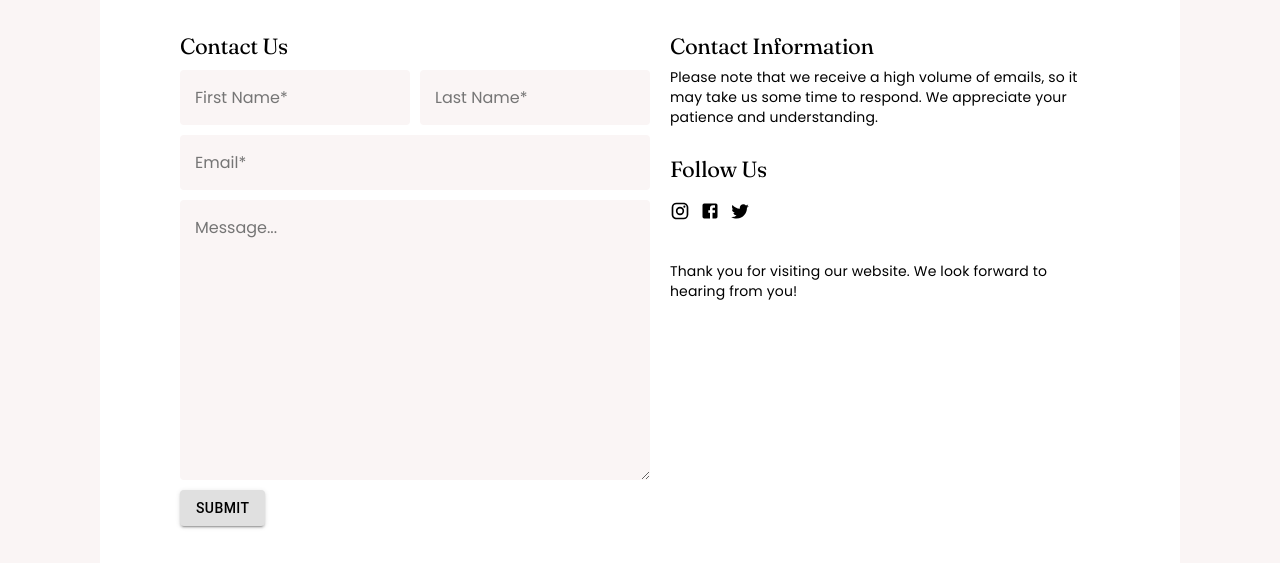
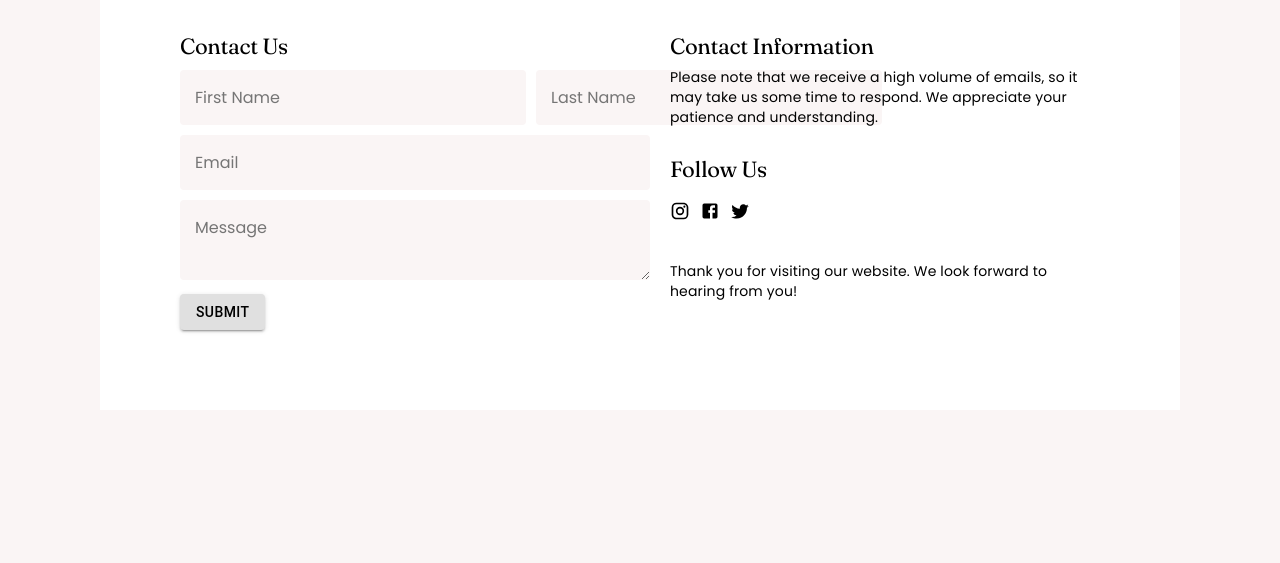
Before and after one commit to mauricetjmurphy/gbs-frontend, a React (Create React App) app: page /support in a window 1280 px wide. Shown: the part 237-800 px from the top of the page. Built offline with nearby package versions, Linux system fonts and the light colour scheme; no server answers.

Commit message:
Add formik contact form

```diff
--- a/src/components/Footer/SignUpForm.tsx
+++ b/src/components/Footer/SignUpForm.tsx
@@ -26,7 +26,7 @@ export const SignUpForm: React.FC<SignUpFormProps> = ({ setOpen }) => {
       fetch(`${API_URL}/signup`, {
         method: "POST",
         headers: { "Content-Type": "application/json" },
-        body: JSON.stringify({ email: values.email }),
+        body: JSON.stringify({ email: values.email.toLowerCase() }),
       })
         .then((response) => response.json())
         .then(() => {
@@ -48,7 +48,7 @@ export const SignUpForm: React.FC<SignUpFormProps> = ({ setOpen }) => {
           name="email"
           onChange={formik.handleChange}
           onBlur={formik.handleBlur}
-          value={formik.values.email.toLowerCase()}
+          value={formik.values.email}
         />
         {formik.touched.email && formik.errors.email ? (
           <div style={signUpFormStyles.error}>{formik.errors.email}</div>
--- a/src/features/legal/components/ContactForm.tsx
+++ b/src/features/legal/components/ContactForm.tsx
@@ -1,17 +1,53 @@
 import React from "react";
-import { Box, Button, TextField } from "@mui/material";
+import { useFormik } from "formik";
+import * as Yup from "yup";
+import { Box, Button } from "@mui/material";
 
+import { API_URL } from "../../../config";
 import { useWindowSize } from "../../../hooks/useWindowSize";
 
-import { contactFormStyles } from "./contactorm.styles";
+import {
+  getErrorStyle,
+  getInputStyle,
+  getTextAreaStyle,
+} from "./contactForm.styles";
 
-interface ContactFormProps {}
+const initialValues = {
+  firstName: "",
+  lastName: "",
+  email: "",
+  message: "",
+};
 
-const ContactForm: React.FC<ContactFormProps> = (props) => {
+const validationSchema = Yup.object({
+  firstName: Yup.string().required("Required"),
+  lastName: Yup.string().required("Required"),
+  email: Yup.string().email("Invalid email format").required("Required"),
+  message: Yup.string().required("Required"),
+});
+
+export const ContactForm = () => {
   const { width } = useWindowSize();
+  const formik = useFormik({
+    initialValues,
+    onSubmit: (values) => {
+      fetch(`${API_URL}/message`, {
+        method: "POST",
+        headers: { "Content-Type": "application/json" },
+        body: JSON.stringify(values),
+      })
+        .then((response) => response.json())
+        .then(() => {
+          console.log("Message sent successfully");
+          formik.resetForm();
+        })
+        .catch((error) => console.error(error));
+    },
+    validationSchema,
+  });
 
   return (
-    <form>
+    <form onSubmit={formik.handleSubmit}>
       <Box
         sx={{
           display: "flex",
@@ -19,28 +55,40 @@ const ContactForm: React.FC<ContactFormProps> = (props) => {
           margin: "10px 0px",
         }}
       >
+        <Box>
+          <input
+            style={{ ...getInputStyle(width) }}
+            type="text"
+            name="firstName"
+            placeholder="First Name"
+            onChange={formik.handleChange}
+            onBlur={formik.handleBlur}
+            value={formik.values.firstName}
+          />
+          {formik.touched.firstName && formik.errors.firstName && (
+            <div style={getErrorStyle()}>{formik.errors.firstName}</div>
+          )}
+        </Box>
+
+        <Box>
           <input
             style={{
-            minWidth: width > 600 ? "200px" : "0",
-            ...contactFormStyles.inputField,
+              ...getInputStyle(width),
+              marginTop: width < 600 ? "10px" : "0px",
             }}
             type="text"
-          name=""
-          id=""
-          placeholder="First Name*"
+            name="lastName"
+            placeholder="Last Name"
+            onChange={formik.handleChange}
+            onBlur={formik.handleBlur}
+            value={formik.values.lastName}
           />
-        <input
-          style={{
-            minWidth: width > 600 ? "200px" : "0",
-            marginTop: width < 600 ? "10px" : "0px",
-            ...contactFormStyles.inputField,
-          }}
-          type="text"
-          name=""
-          id=""
-          placeholder="Last Name*"
-        />
+          {formik.touched.lastName && formik.errors.lastName && (
+            <div style={getErrorStyle()}>{formik.errors.lastName}</div>
+          )}
         </Box>
+      </Box>
+
       <Box
         sx={{
           display: "flex",
@@ -48,17 +96,22 @@ const ContactForm: React.FC<ContactFormProps> = (props) => {
           margin: "10px 0px",
         }}
       >
+        <Box>
           <input
-          style={{
-            minWidth: width > 600 ? "440px" : "0",
-            ...contactFormStyles.inputField,
-          }}
-          type="text"
-          name=""
-          id=""
-          placeholder="Email*"
+            style={{ ...getInputStyle(width), minWidth: "440px" }}
+            type="email"
+            name="email"
+            placeholder="Email"
+            onChange={formik.handleChange}
+            onBlur={formik.handleBlur}
+            value={formik.values.email}
           />
+          {formik.touched.email && formik.errors.email && (
+            <div style={getErrorStyle()}>{formik.errors.email}</div>
+          )}
         </Box>
+      </Box>
+
       <Box
         sx={{
           display: "flex",
@@ -66,23 +119,24 @@ const ContactForm: React.FC<ContactFormProps> = (props) => {
           margin: "10px 0px",
         }}
       >
+        <Box>
           <textarea
-          style={{
-            minWidth: width > 600 ? "440px" : "0",
-            ...contactFormStyles.textAreaFiled,
-          }}
-          name=""
-          id=""
-          cols={30}
-          rows={10}
-          placeholder="Message..."
-        ></textarea>
+            style={{ ...getTextAreaStyle(width) }}
+            name="message"
+            placeholder="Message"
+            onChange={formik.handleChange}
+            onBlur={formik.handleBlur}
+            value={formik.values.message}
+          />
+          {formik.touched.message && formik.errors.message && (
+            <div style={getErrorStyle()}>{formik.errors.message}</div>
+          )}
         </Box>
-      <Button color={"inherit"} variant="contained">
+      </Box>
+
+      <Button type="submit" color={"inherit"} variant="contained">
         Submit
       </Button>
     </form>
   );
 };
-
-export default ContactForm;
--- /dev/null
+++ b/src/features/legal/components/contactForm.styles.ts
@@ -0,0 +1,26 @@
+export const getInputStyle = (width: number) => ({
+  minWidth: width > 600 ? "200px" : "0",
+  marginRight: "10px",
+  background: "#faf5f5",
+  padding: "15px",
+  border: "none",
+  borderRadius: "4px",
+  fontFamily: "Poppins-regular",
+  fontSize: "16px",
+});
+
+export const getTextAreaStyle = (width: number) => ({
+  minWidth: width > 600 ? "440px" : "0",
+  background: "#faf5f5",
+  padding: "15px",
+  border: "none",
+  borderRadius: "4px",
+  fontFamily: "Poppins-regular",
+  fontSize: "16px",
+});
+
+export const getErrorStyle = () => ({
+  fontSize: "13px",
+  color: "#f41f1f",
+  padding: "4px",
+});
--- a/src/features/legal/components/contactorm.styles.ts
+++ /dev/null
@@ -1,20 +0,0 @@
-export const contactFormStyles = {
-  form: {},
-  inputField: {
-    marginRight: "10px",
-    background: "#faf5f5",
-    padding: "15px",
-    border: "none",
-    borderRadius: "4px",
-    fontFamily: "Poppins-regular",
-    fontSize: "16px",
-  },
-  textAreaFiled: {
-    background: "#faf5f5",
-    padding: "15px",
-    border: "none",
-    borderRadius: "4px",
-    fontFamily: "Poppins-regular",
-    fontSize: "16px",
-  },
-};
--- a/src/features/legal/routes/Support.tsx
+++ b/src/features/legal/routes/Support.tsx
@@ -2,8 +2,7 @@ import React from "react";
 import { Box, Grid, Typography } from "@mui/material";
 
 import { ContentLayout, MainLayout } from "../../../components";
-import UnderConstruction from "../../../components/UnderConstruction/UnderConstruction";
-import ContactForm from "../components/ContactForm";
+import { ContactForm } from "../components/ContactForm";
 import { useWindowSize } from "../../../hooks/useWindowSize";
 import { SocialLinks } from "../../../components/SocialMedia/SocialLinks";
 
```
Lines whose indentation alone changed are shown as unchanged.
